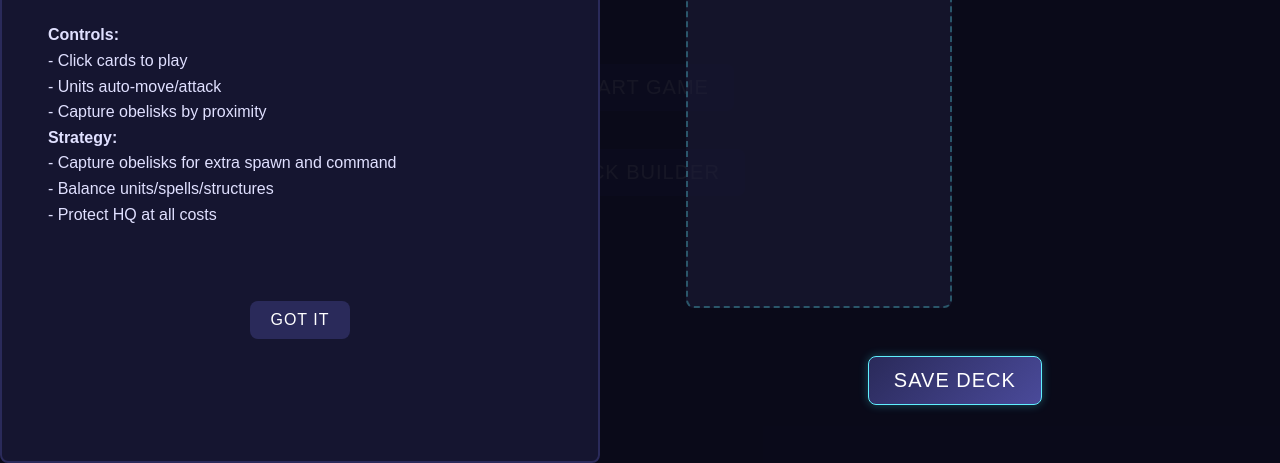
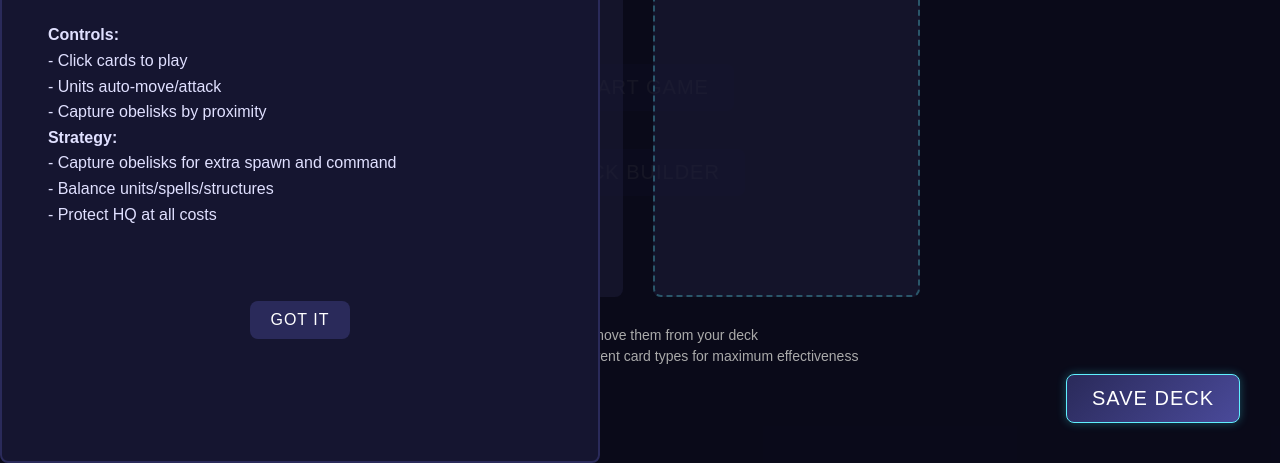
Before and after one commit to ShogunAutomation/Mechanim, a plain HTML site: page index.html in a window 1280 px wide. Shown: the part 337-800 px from the top of the page. Drawn offline with Linux system fonts and the light colour scheme; a web font is replaced by a local one.

Commit message:
Update index.html

```diff
--- a/index.html
+++ b/index.html
@@ -45,10 +45,22 @@
       <div class="deck-stat">Cards: <span id="deck-card-count">0</span>/20</div>
     </div>
   </div>
+
   <div id="deck-builder-content">
-      <div id="card-collection"></div>
-      <div id="current-deck"></div>
+    <div id="card-collection" data-title="COLLECTION">
+      <!-- Cards will be generated here by JavaScript -->
     </div>
+
+    <div id="current-deck" data-title="YOUR DECK">
+      <!-- Selected cards will appear here -->
+    </div>
+  </div>
+
+  <div id="deck-info-details">
+    <div>Tip: Click cards to add or remove them from your deck</div>
+    <div>Balance your deck with different card types for maximum effectiveness</div>
+  </div>
+
   <div id="deck-builder-footer">
     <button class="menu-button" id="back-button">BACK TO MENU</button>
     <button class="menu-button" id="save-deck-button">SAVE DECK</button>
```
Lines whose indentation alone changed are shown as unchanged.
